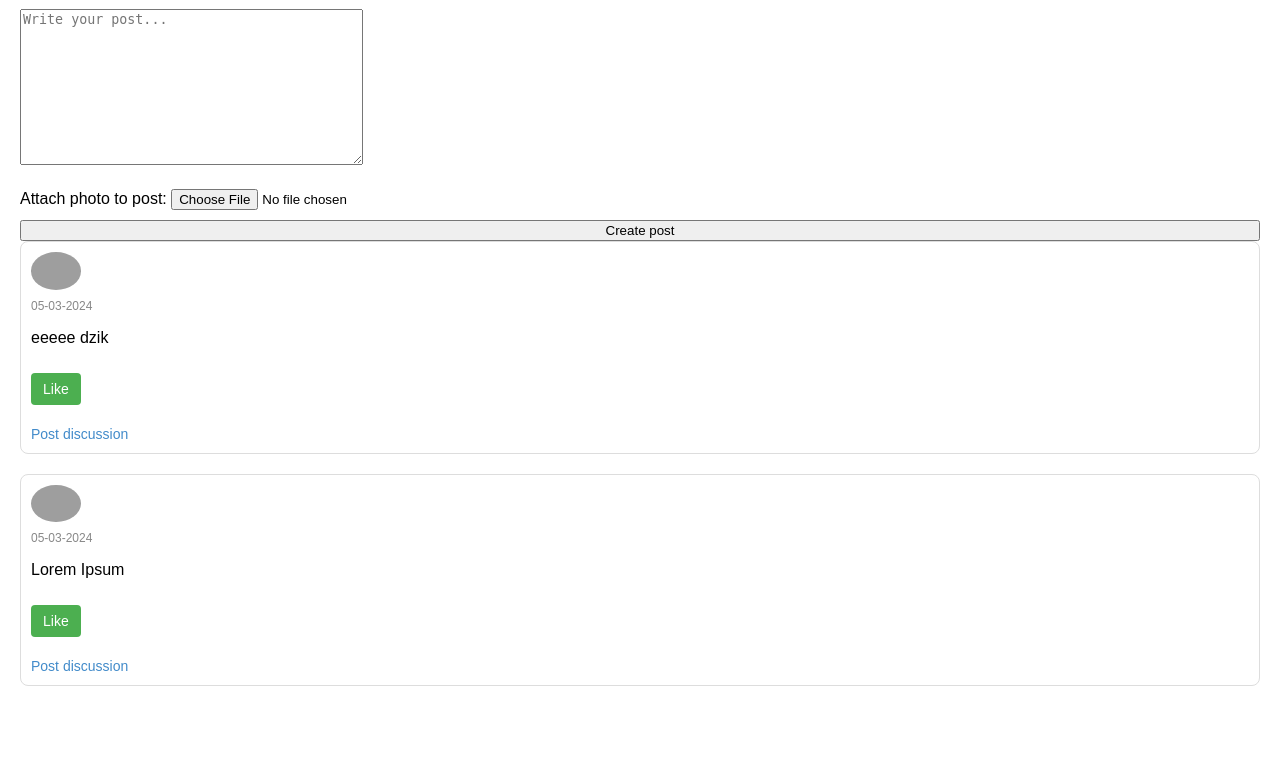
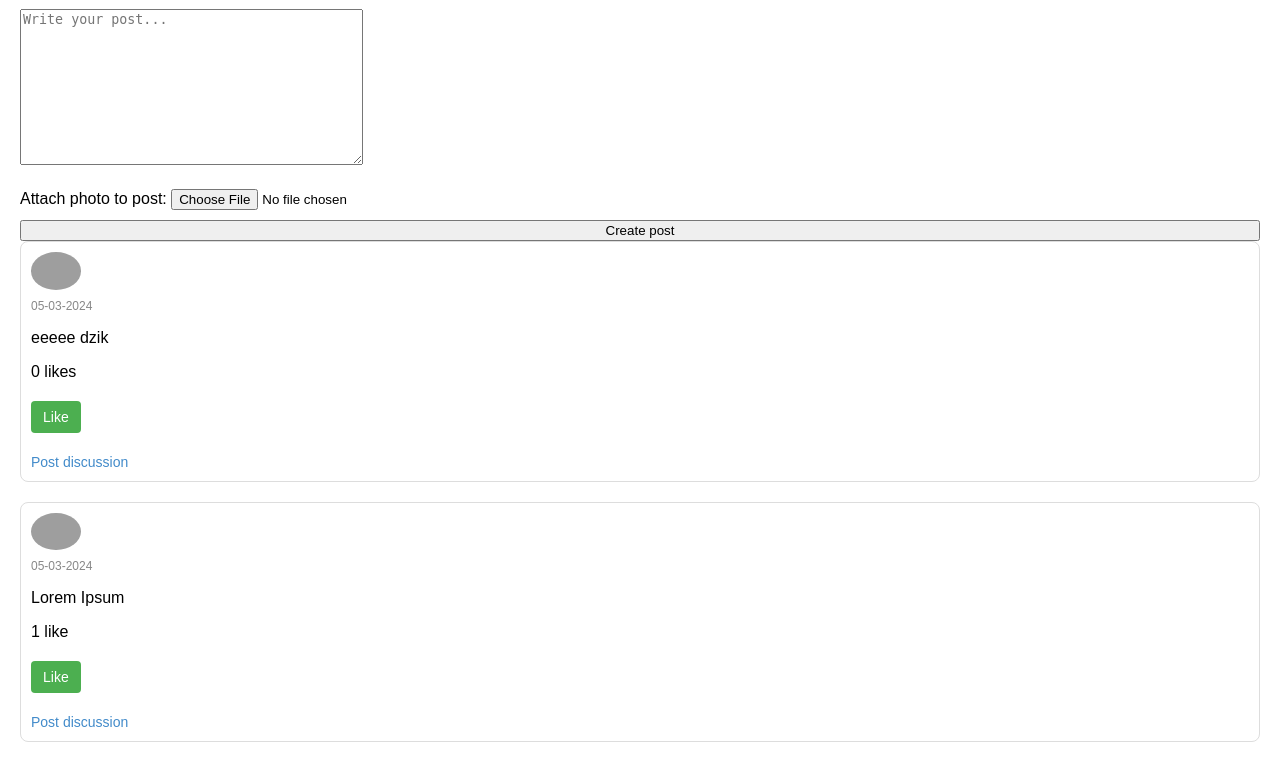
Before and after one commit to mai-kel/Jarbuk, a Django app: page / in a window 1280 px wide. Shown: the part 69-831 px from the top of the page. Before the commit the page ends 755 px from the top, so only its background shows below. Run offline with Django 5.2, Linux system fonts and the light colour scheme; a user stored in the database is signed in; data comes from the database, SQL or seed files in the repository; some libraries are stand-ins or nearby versions; grey boxes are pictures that could not be loaded.

Commit message:
Added likes count to posts_feed.html

```diff
--- a/social_media_site/templates/site/posts_feed.html
+++ b/social_media_site/templates/site/posts_feed.html
@@ -1,5 +1,6 @@
 {% extends 'base.html' %}
 {% load static %}
+{% load thumbnail %}
 {% block title %}Posts{% endblock %}
 {% block content %}
 
@@ -17,7 +18,7 @@
                 {% with author=post.author %}
                 <div class="post_pp_div">
                     {% if author.profile.profile_photo %}
-                        <img class="post_pp" src="{{author.profile.profile_photo.url}}">
+                        <img class="post_pp" src="{{ author.profile.profile_photo|thumbnail_url:'post_pp' }}">
                     {% else %}
                         <img class="post_pp" src="{% static 'default_img/profile_def.png' %}">
                     {% endif %}
@@ -41,6 +42,10 @@
                     </div>
                 {% endif %}
 
+                <div class="post_likes">
+                    {{post.likes.count}} like{{post.likes.count|pluralize}}
+                </div>
+
                 <div class="like_form">
                     <form action="{% url 'site:post_like' id=post.pk %}" method=post>
                         {% csrf_token %}
@@ -51,6 +56,7 @@
                 <div class="go_to_post_detail">
                     <a href="{% url 'site:post_detail' id=post.pk %}"> Post discussion </a>
                 </div>
+
                 {% endwith %}
             </div>
         {% endfor %}
```
